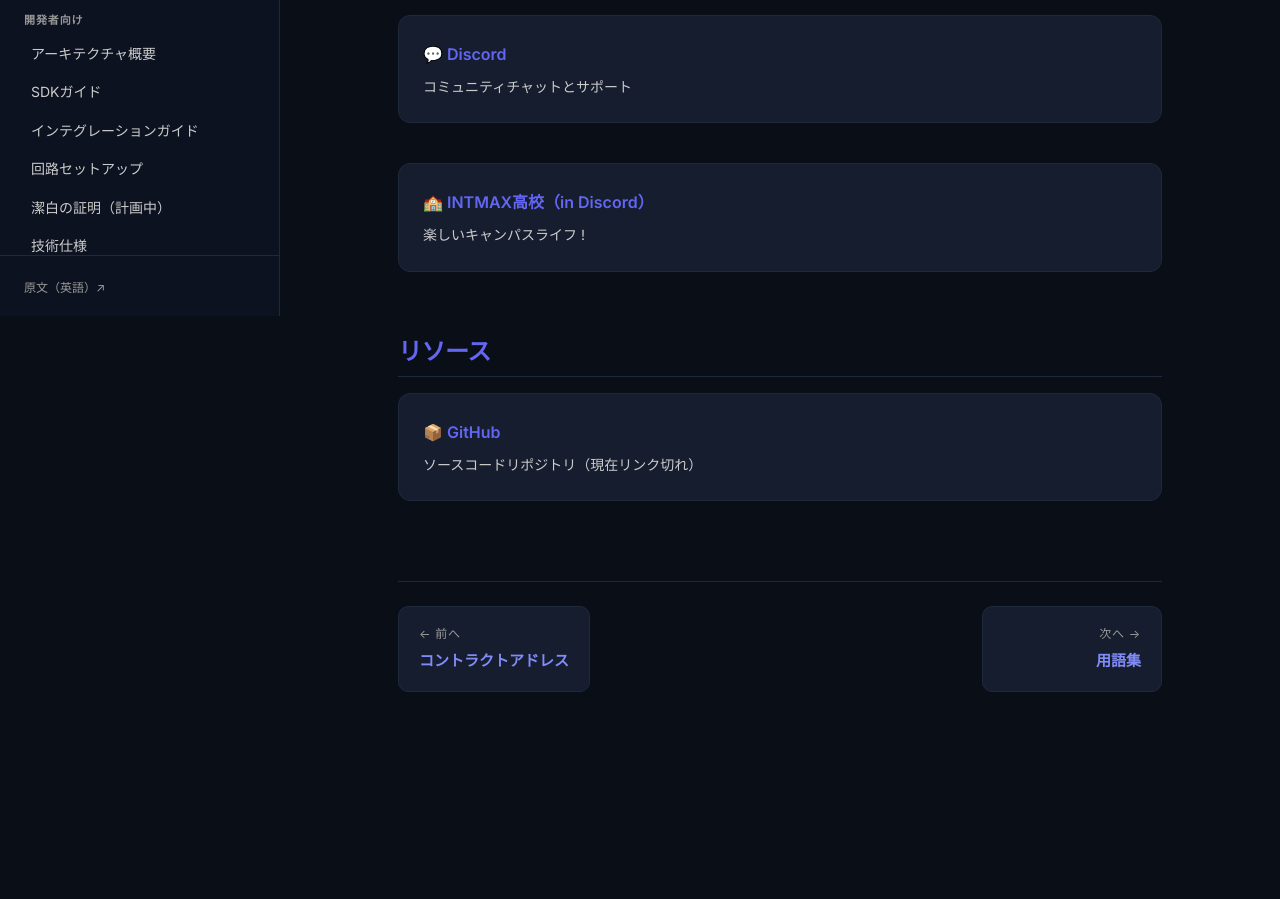
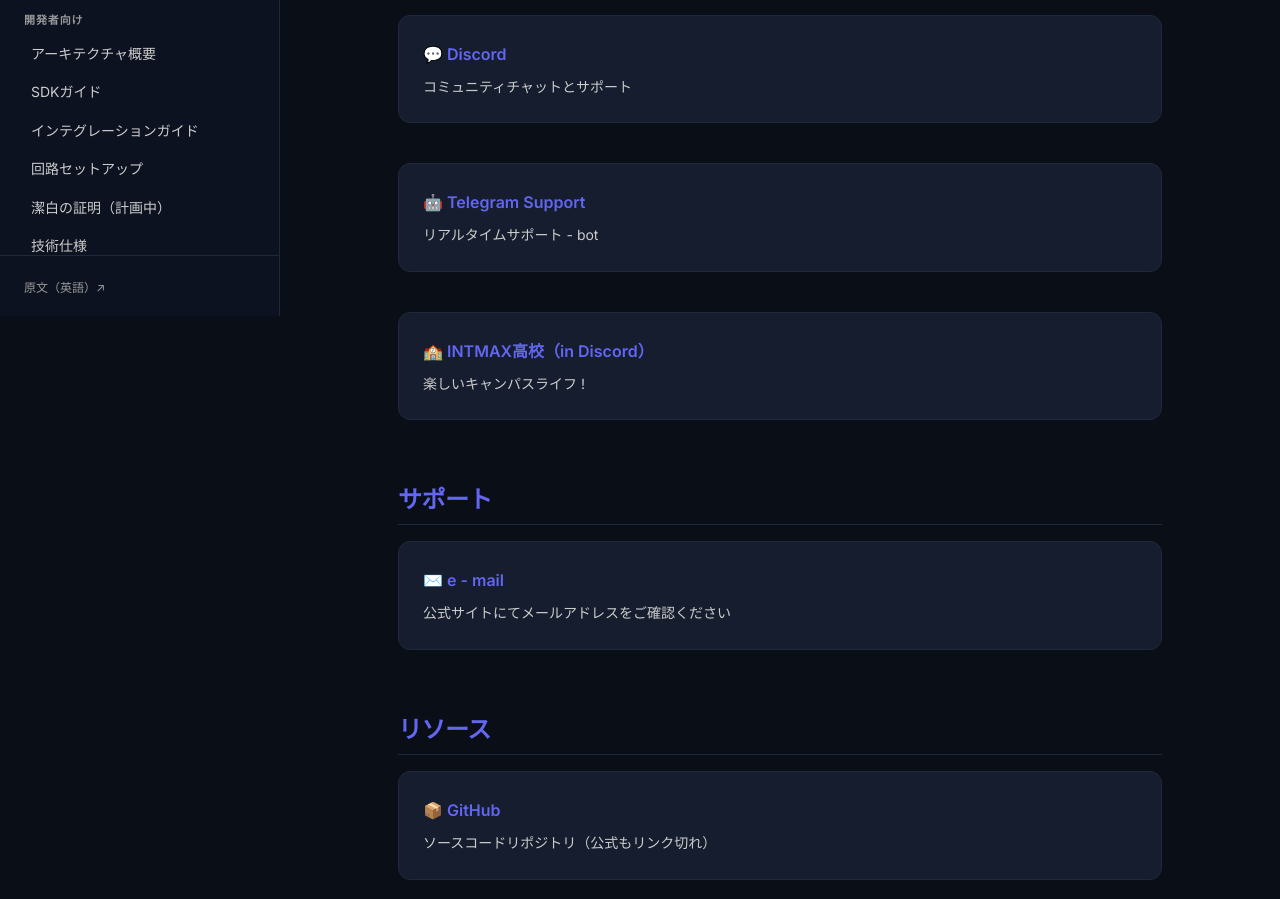
Before and after one commit to oooawe/zerc20-unofficial-docs-jp, a website built with Vite: page reference/links.html in a window 1280 px wide. Shown: the part 484-1383 px from the top of the page. Before the commit the page ends 1272 px from the top, so only its background shows below. Built offline with nearby package versions, Linux system fonts and the light colour scheme.

Commit message:
追記
リンク追記

```diff
--- a/reference/links.html
+++ b/reference/links.html
@@ -76,16 +76,29 @@ Source/Reference: https://zerc20.io
 </a>
 </div>
 <div class="card-grid">
+<a href="https://t.me/zERC20bot" class="card" target="_blank" rel="noopener" style="text-decoration:none;">
+<div class="card-title">🤖 Telegram Support</div>
+<div class="card-text">リアルタイムサポート - bot</div>
+</a>
+</div>
+<div class="card-grid">
 <a href="https://discord.gg/5vTJzW3Zxy" class="card" target="_blank" rel="noopener" style="text-decoration:none;">
 <div class="card-title">🏫 INTMAX高校（in Discord）</div>
 <div class="card-text">楽しいキャンパスライフ !</div>
+</a>
+</div>
+<h2>サポート</h2>
+<div class="card-grid">
+<a href="https://zerc20.gitbook.io/zerc20/reference/links" class="card" target="_blank" rel="noopener" style="text-decoration:none;">
+<div class="card-title">✉️ e - mail</div>
+<div class="card-text">公式サイトにてメールアドレスをご確認ください</div>
 </a>
 </div>
 <h2>リソース</h2>
 <div class="card-grid">
 <a href="https://github.com/InternetMaximalism/zerc20" class="card" target="_blank" rel="noopener" style="text-decoration:none;">
 <div class="card-title">📦 GitHub</div>
-<div class="card-text">ソースコードリポジトリ（現在リンク切れ）</div>
+<div class="card-text">ソースコードリポジトリ（公式もリンク切れ）</div>
 </a>
 </div>
 <div class="page-nav">
```
